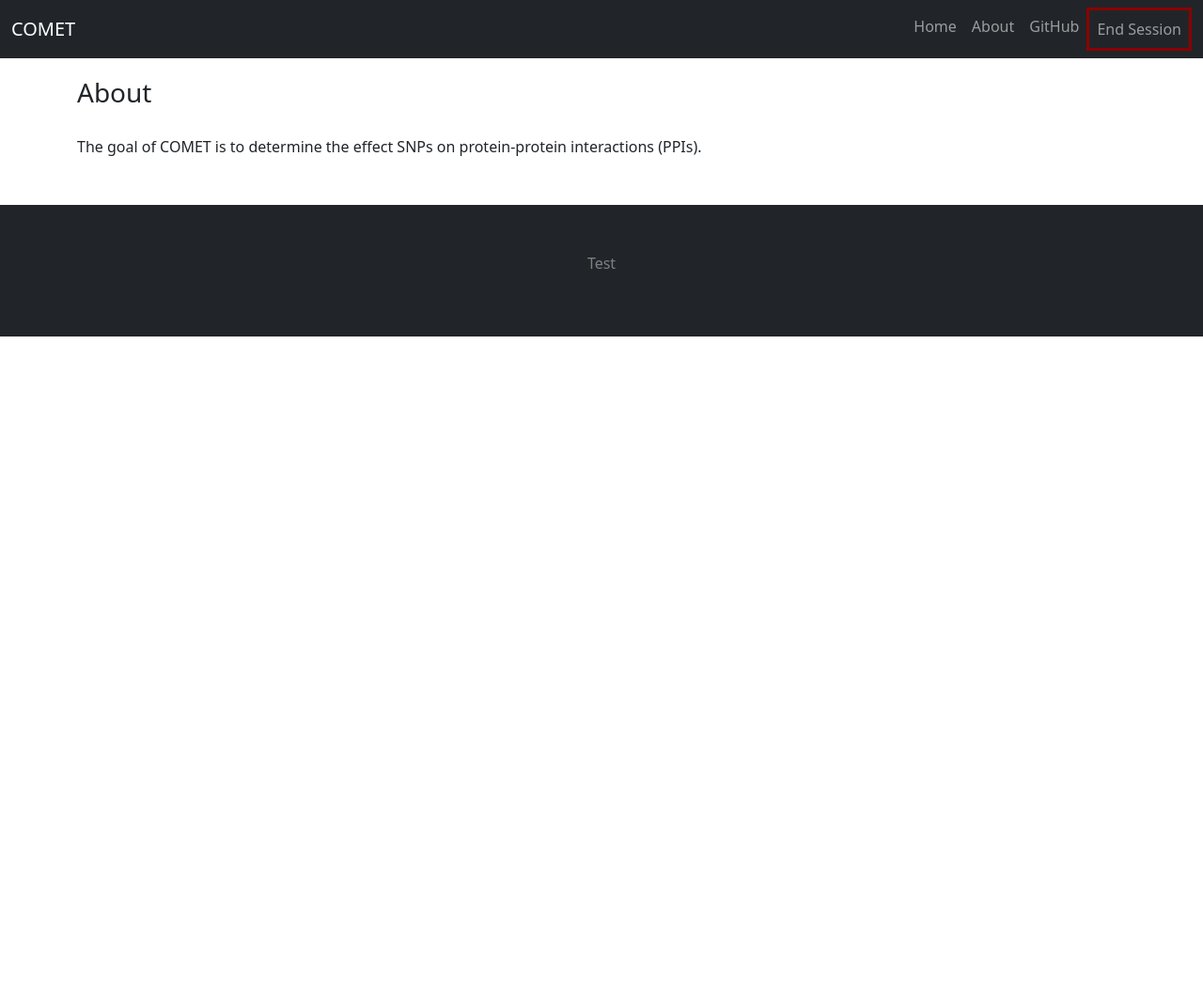
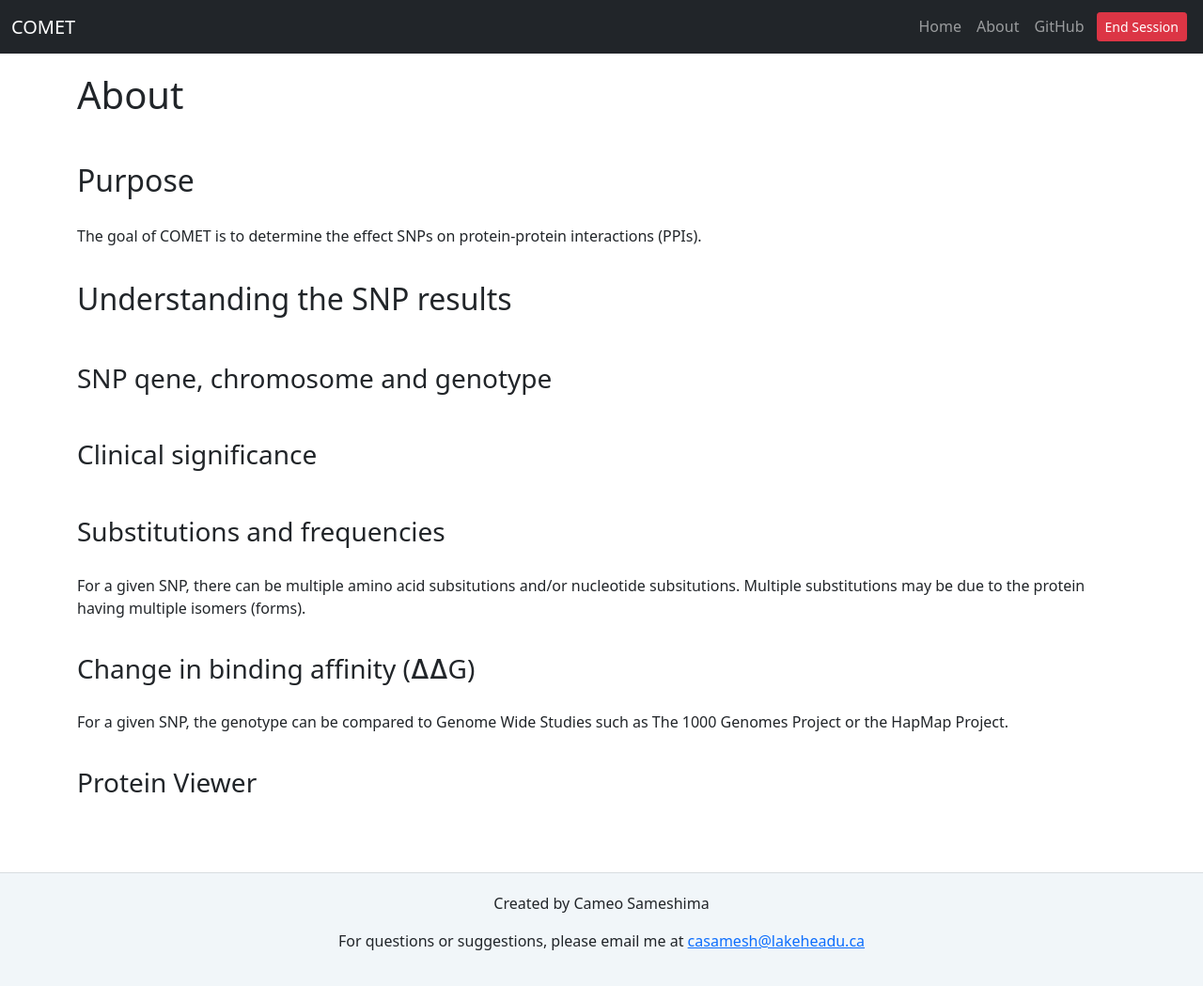
Before and after one commit to cameosam/comet, a Flask app: page /about in a window 1280 px wide. Shown: the whole page at 94% size. Before the commit the page ends 358 px from the top, so only its background shows below. Run offline with Flask 2, Linux system fonts and the light colour scheme.

Commit message:
file upload, ch1-8 pickle db

```diff
--- a/main.py
+++ b/main.py
@@ -40,7 +40,29 @@ def input():
                 filename = secure_filename(file.filename)
                 file.save(os.path.join(app.config['UPLOAD_FOLDER'], filename))
                 session["file"] = filename
-                return redirect(url_for("select"))
+                # pickle the file
+                rs_list = []
+                for line in open(app.config['UPLOAD_FOLDER']+filename):
+                    if '#' not in line and 'i' not in line:
+                        if 'rs' in line and len(re.split(r'\t', line.rstrip('\n'))) == 4:
+                            temp = re.split(r'\t', line.rstrip('\n'))
+                            sub = is_missense(temp)
+                            if sub != False:
+                                temp.append(sub)
+                                # print(temp)
+                                rs_list.append(temp)
+                            # if temp[3] != "--" and chr_df[chr_df[1]==temp[0]].index.values:
+                            #     print(temp)
+                            #     rs_list.append(temp.append(chr_df[2]))
+                if len(rs_list) > 0:
+                    rs_df = pd.DataFrame(rs_list,columns=['rsid','chr','pos','geno', 'subs'])
+                    rs_df.to_pickle("./uploads/"+filename+".pkl")
+                    return redirect(url_for("select"))
+                else:
+                    return render_template("input.html", error = "Error: File could not be parsed. Please check that this is a raw genotype file.")
+            else:
+                return render_template("input.html", error = "Error: Incorrect file type. Please upload a .txt file.")
+
     else:
         return render_template("input.html")
 
@@ -54,8 +76,12 @@ def select():
 def index_get_data():
     chrom = session["chrom"] if session.get("chrom") != None else str(1)
     filename = session["file"]
-    rslist = parsefile(filename, chrom)
-    cols = ['rsid', 'chromosome', 'position', 'genotype']
+    # rslist = parsefile(filename, chrom)
+    rsdf = pd.read_pickle("./uploads/"+filename+".pkl")
+    chrdf = rsdf.loc[rsdf['chr'] == chrom]
+    rslist = chrdf.values.tolist()
+    # rslist = pd.read_pickle("./uploads/"+filename+".pkl")
+    cols = ['rsid', 'chromosome', 'position', 'genotype', 'substitution']
     df = pd.DataFrame(rslist, columns=cols)
     datatable = df.to_json(orient="table")
     jsontable = json.loads(datatable)
--- a/static/style.css
+++ b/static/style.css
@@ -4,15 +4,6 @@ h2,
 h1 {
     padding: 20px 20px 20px 0;
 }
-
-/* p {
-    margin-bottom: 5px;
-    padding-bottom: 10px;
-} */
-
-/* body {
-    padding-bottom: 100px;
-} */
 
 table {
     border-collapse: collapse;
@@ -24,66 +15,109 @@ td {
     text-align: left;
     padding: 8px;
 }
-footer {
+
+html, body {
+    height: 100%;
+    margin: 0;
+  }
+  .wrapper {
+    min-height: 100%;
+    margin-bottom: -50px;
+  }
+  .push {
+    height: 50px;
+  }
+  .footer{
     text-align: center;
     margin-top: 50px;
-    padding: 50px;
-    background-color:#212529;
-    color: grey;
-
+    padding: 20px 0 100px 0;
+    height: 50px;
+    background-color: #f1f6f9;
+    border-style: solid;
+    border-width: 1px 0 0 0;
+    border-color: #d8dde0;
   }
 /**CLASS SELECTORS**/
 .jumpto {
     margin-top: 10px;
     text-align: right;
 }
+
 .snp-info {
     padding: 10px;
     margin: 10px;
     border-style: solid;
-    border-color:lightgrey;
+    border-color: lightgrey;
 }
+
 .file-upload-info {
     padding: 10px;
     margin-top: 10px;
     margin-bottom: 20px;
     border-style: solid;
-    border-color:lightgrey;
+    border-color: lightgrey;
 }
+
 .result-titles {
     text-align: center;
-    background-color: lightgrey;
+    background-color: #9ba4b4;
+    border-style: solid none solid none;
+    border-color: #8b93a2;
+    color:#212529;
     padding: 10px;
     margin: 20px 0 10px 0;
 }
+
 .nav-btn {
     position: absolute;
     top: 25px;
     right: 0;
 }
+
 .flashes {
-    list-style-type:none;
-    text-align:center;
+    list-style-type: none;
+    text-align: center;
     margin-top: 20px;
 }
+
 .jumbotron {
     text-align: center;
-    padding:100px;
+    margin-top: 20px;
+    /* color: #f1f6f9; */
+    padding: 50px;
 }
+
 .predictors {
     text-align: center;
+
 }
-.left-box{
-    background-color:#FFFFFF;width:50%;float: left;
+
+.left-box {
+    background-color: #FFFFFF;
+    width: 50%;
+    float: left;
 }
-.right-box{
-    background-color:#FFFFFF;width:50%;float: right;
+
+.right-box {
+    background-color: #FFFFFF;
+    width: 50%;
+    float: right;
 }
-.left-graph{
-    float:left;margin-left:2em;margin-bottom:2em
+
+.left-graph {
+    float: left;
+    margin-left: 2em;
+    margin-bottom: 2em
 }
-.right-graph{
-    float:right;margin-right:2em;margin-bottom:2em
+
+.right-graph {
+    float: right;
+    margin-right: 2em;
+    margin-bottom: 2em
+}
+.error {
+    color: red;
+    margin-top: 10px;
 }
 
 /**ID SELECTORS**/
@@ -92,15 +126,19 @@ footer {
     padding-bottom: 40px;
     text-align: center;
 }
+
 #title {
     display: flex;
     position: relative;
 }
+
 #loading {
-    display:none
+    display: none
 }
-#viewport{
-    width:100%; height:300px;
+
+#viewport {
+    width: 100%;
+    height: 300px;
 }
 
 /* input[type="file"] {
--- a/templates/about.html
+++ b/templates/about.html
@@ -1,7 +1,20 @@
 {% extends "base.html" %} {% block title %} COMET Home{% endblock %} {% block content%}
 <div class="container">
-    <h3>About</h3>
+    <h1>About</h1>
+    <h2>Purpose</h2>
     <p>The goal of COMET is to determine the effect SNPs on protein-protein interactions (PPIs).</p>
+    <h2>Understanding the SNP results</h2>
+    <h3>SNP qene, chromosome and genotype</h3>
+    <h3>Clinical significance</h3>
+    <h3>Substitutions and frequencies</h3>
+    <p>For a given SNP, there can be multiple amino acid subsitutions and/or nucleotide subsitutions. Multiple
+        substitutions may be due to the protein having multiple isomers (forms).</p>
+    <h3>Change in binding affinity (∆∆G)</h3>
+    <p>For a given SNP, the genotype can be compared to Genome Wide Studies such as The 1000 Genomes Project or the
+        HapMap Project.</p>
+    <h3>Protein Viewer</h3>
+
+
 </div>
 
 {% endblock %}
--- a/templates/base.html
+++ b/templates/base.html
@@ -29,18 +29,22 @@
         <li><a class="nav-link" href="/home">Home</a></li>
         <li><a class="nav-link" href="/about">About</a></li>
         <li><a class="nav-link" href="https://github.com/cameosam/comet">GitHub</a>
-        <li><a class="nav-link" style="border-style: solid; border-color: darkred;" href="/endsession">End Session</a>
+        <!-- <li><a class="nav-link" href="/endsession">End Session</a> -->
+        <li><input type="button" class="btn btn-danger btn-sm" onClick="location.href='/endsession'" style="margin: 5px" value="End Session" /></li>
         </li>
       </ul>
     </div>
     </div>
   </nav>
-
+  <div class="wrapper">
   {% block content %}
 
   {% endblock %}
-  <footer>
-    <p>Test</p>
+  <div class="push"></div>
+  </div>
+  <footer class="footer">
+    <p>Created by Cameo Sameshima</p>
+    <p>For questions or suggestions, please email me at <a href="mailto:casamesh@lakeheadu.ca">casamesh@lakeheadu.ca</a></p>
   </footer>
 
 </body>
--- a/templates/index.html
+++ b/templates/index.html
@@ -5,8 +5,9 @@
   <h1>COMET: COmparative Mutation Effect Tool</h1>
   <p class="lead">Analyzing SNPs through protein-protein interactions.</p>
   <p></p>
-  <input type="button" class="btn btn-outline-dark btn-lg" onClick="location.href='/input'" value="Start Analysis" />
+  <input type="button" class="btn btn-outline-dark btn-lg" style="margin-top: 1em" onClick="location.href='/input'" value="Start Analysis" />
 </div>
+
 <h2 class="result-titles">∆∆G Predictors</h2>
 <div class="container predictors">
   <div class="row">
--- a/templates/output.html
+++ b/templates/output.html
@@ -50,11 +50,9 @@
 
     <h3 class="result-titles" id="sub-freq">Substitutions and frequencies</h3>
     <div class="snp-info">
-      <p>For a given SNP, there can be multiple amino acid subsitutions and/or nucleotide subsitutions. Multiple
-        substitutions may be due to the protein having multiple isomers (forms).</p>
       <p>These polar area charts (which are similar to a pie chart but shows fractions in terms of area rather than
         angle) represent the nucleotide and/or amino acid substiutions that are documented for this SNP. The larger
-        values indicate the subsitutions that have a greater association with the given SNP.</p>
+        values indicate the subsitutions that are more commonly associated with the given SNP.</p>
     </div>
     <div class="left-box"><canvas id="chart1" class="left-graph" width="20" height="10" ></canvas></div>
     <div class="right-box"><canvas id="chart2" class="right-graph" width="20" height="10"></canvas></div>
@@ -76,8 +74,6 @@
       {% endfor %}</p>
 
     <div class="snp-info">
-      <p>For a given SNP, the genotype can be compared to Genome Wide Studies such as The 1000 Genomes Project or the
-        HapMap Project.</p>
       <p>These pie charts represent the frequency of the nucleotide corresponding to the SNP compared to the frequency
         of all other nucleotides. The smaller percentage indicates rarer SNPs.</p>
     </div>
--- a/templates/select.html
+++ b/templates/select.html
@@ -26,6 +26,7 @@
                     <th>chromosome</th>
                     <th>position</th>
                     <th>genotype</th>
+                    <th>substitution</th>
                     <th>action</th>
                 </tr>
             </thead>
@@ -54,6 +55,9 @@
                             "data": "genotype"
                         },
                         {
+                            "data": "substitution"
+                        },
+                        {
                             "data": null
                         }
 
```
Also changed, not shown: helperfun.py (+26 -0 lines), templates/input.html (+6 -14 lines), static/loadingimage.gif (deleted), 9 other files.
